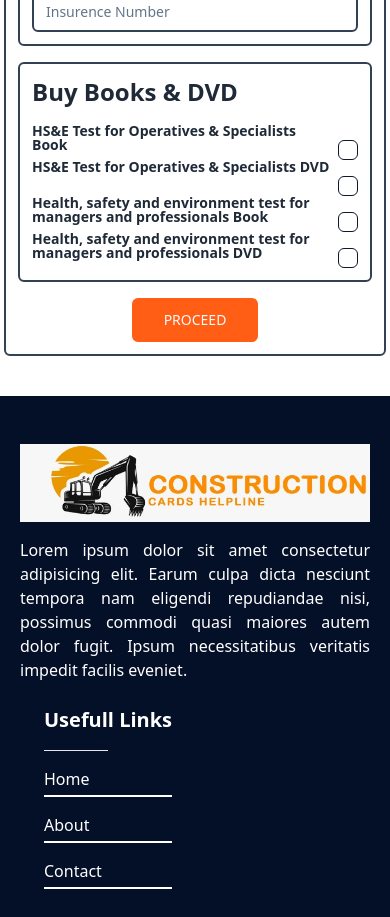
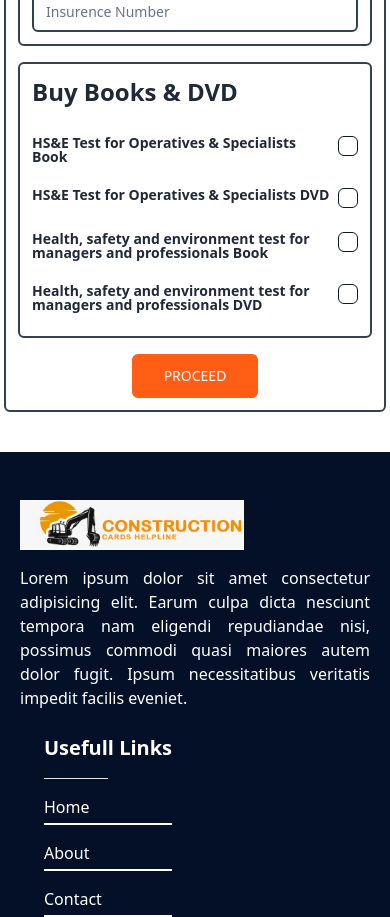
Before and after one commit to nishantsingh345/construction2, a Next.js app: page /revisnoal-material in a window 390 px wide. Shown: the part 1084-2001 px from the top of the page. Built offline with nearby package versions, Linux system fonts and the light colour scheme.

Commit message:
add image size in footer

```diff
--- a/src/components/book/reisinoal/Revisinoal.tsx
+++ b/src/components/book/reisinoal/Revisinoal.tsx
@@ -212,7 +212,7 @@ const Revisinoal = (props: Props) => {
                             return (
                               <FormItem
                                 key={item.id}
-                                className="flex  md:items-center items-start  gap-2 space-y-4 justify-between"
+                                className="flex  items-start md:items-center  py-3 gap-2 justify-between"
                               >
                                 <FormLabel className="font-normal">{item.label}</FormLabel>
                                 <FormControl>
--- a/src/components/common/Footer.tsx
+++ b/src/components/common/Footer.tsx
@@ -57,7 +57,7 @@ function Footer() {
         <div className="space-y-6 md:px-8">
           <div className="grid lg:grid-cols-4 space-x-6 space-y-6">
             <div className="w-fit space-y-4 text-justify">
-              <img src="/logo1.jpeg" alt="" />
+              <img className="w-56" src="/logo1.jpeg" alt="" />
               <div className="flex flex-col gap-4 ">
                 <p>
                   Lorem ipsum dolor sit amet consectetur adipisicing elit. Earum culpa dicta
```
